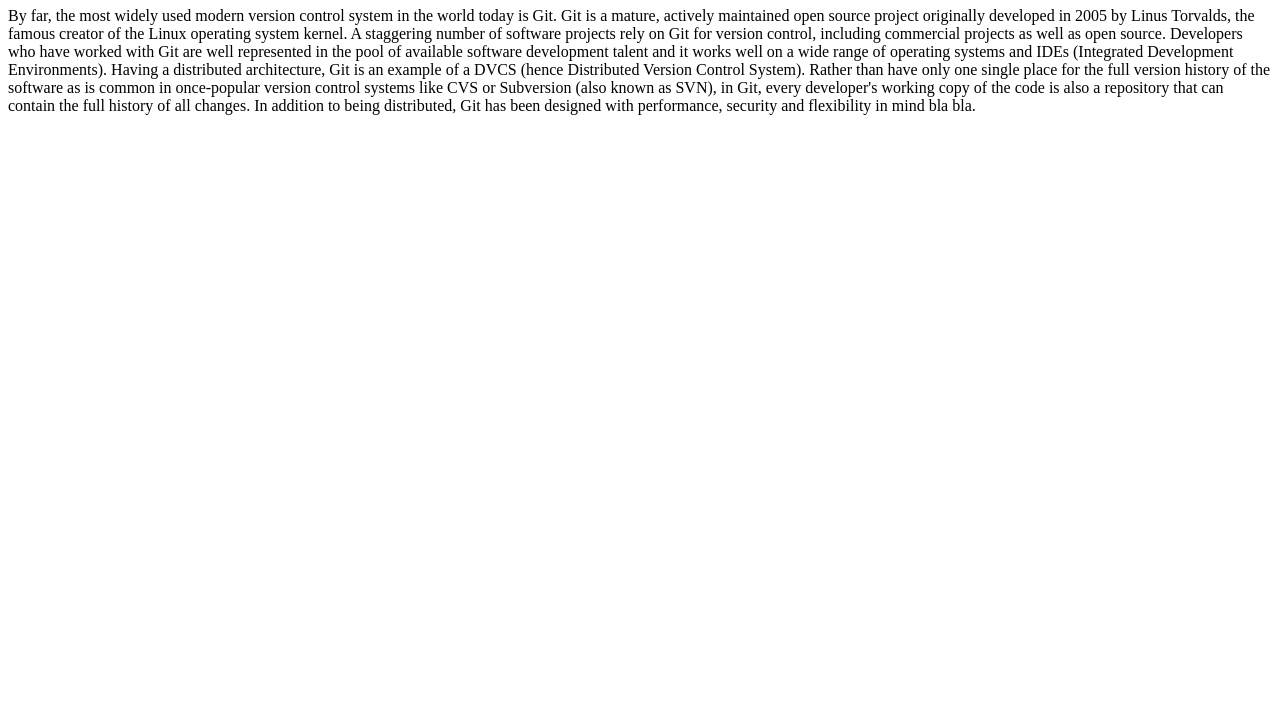
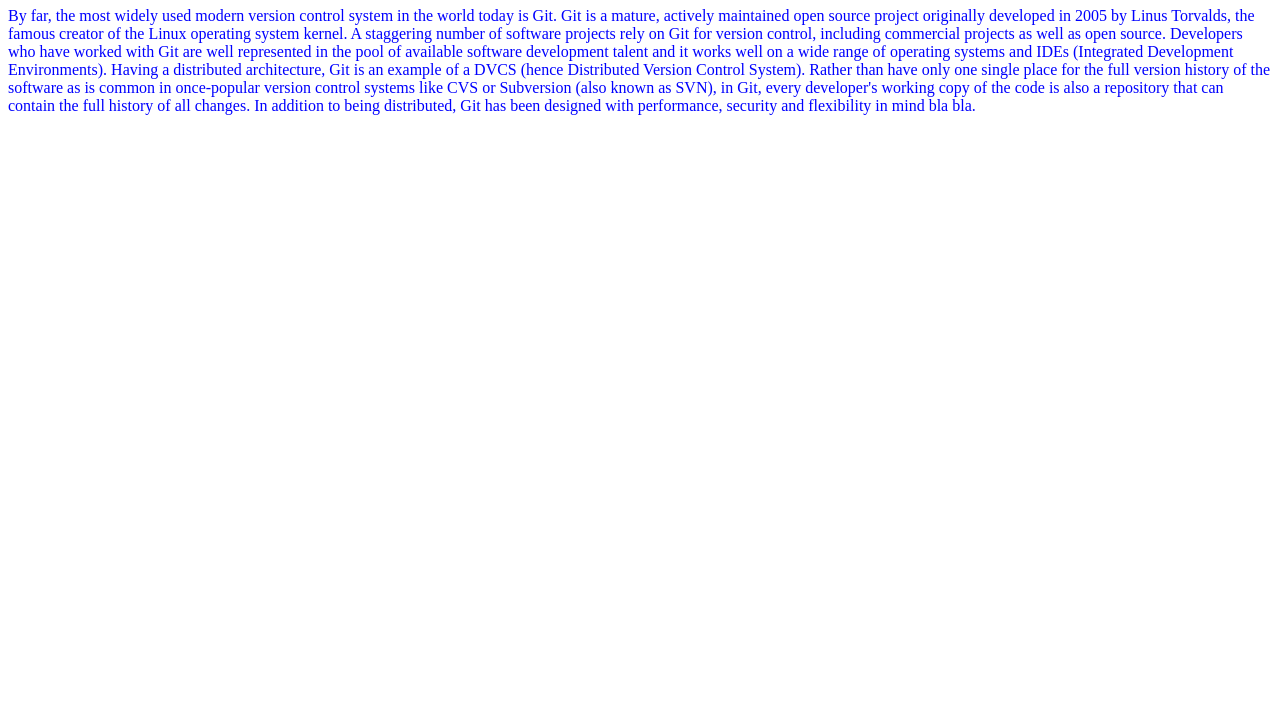
Before and after one commit to ShVlad95/Intro-to-Git, a plain HTML site: page index.html in a window 1280 px wide. Shown: the part 73-800 px from the top of the page. Drawn offline with Linux system fonts and the light colour scheme.

Commit message:
change content color of first par

```diff
--- a/index.html
+++ b/index.html
@@ -3,10 +3,17 @@
 <head>
 <title>Introduction to GIT</title>
 </head>
+<style>
+.fPar{
+font-family: "Times New Roman";
+color: blue;
+}
+</style>
+
 <body>
 
 <h1>What is GIT</h1>
-<p>
+<p class="fPar">
 	By far, the most widely used modern version control system in the world today is Git. Git is a mature, actively maintained open source project originally developed in 2005 by Linus Torvalds, the famous creator of the Linux operating system kernel. A staggering number of software projects rely on Git for version control, including commercial projects as well as open source. Developers who have worked with Git are well represented in the pool of available software development talent and it works well on a wide range of operating systems and IDEs (Integrated Development Environments).
 
 Having a distributed architecture, Git is an example of a DVCS (hence Distributed Version Control System). Rather than have only one single place for the full version history of the software as is common in once-popular version control systems like CVS or Subversion (also known as SVN), in Git, every developer's working copy of the code is also a repository that can contain the full history of all changes.
```
